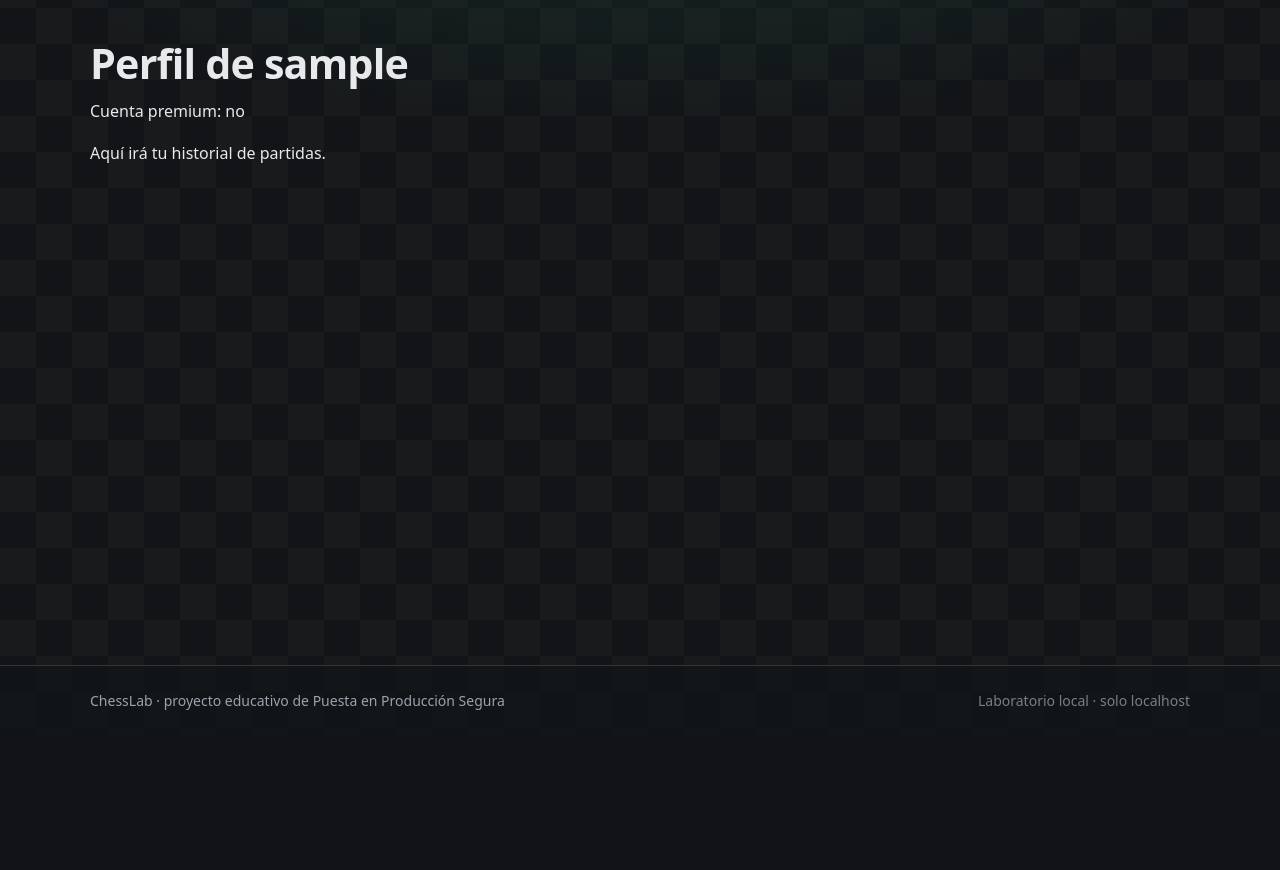
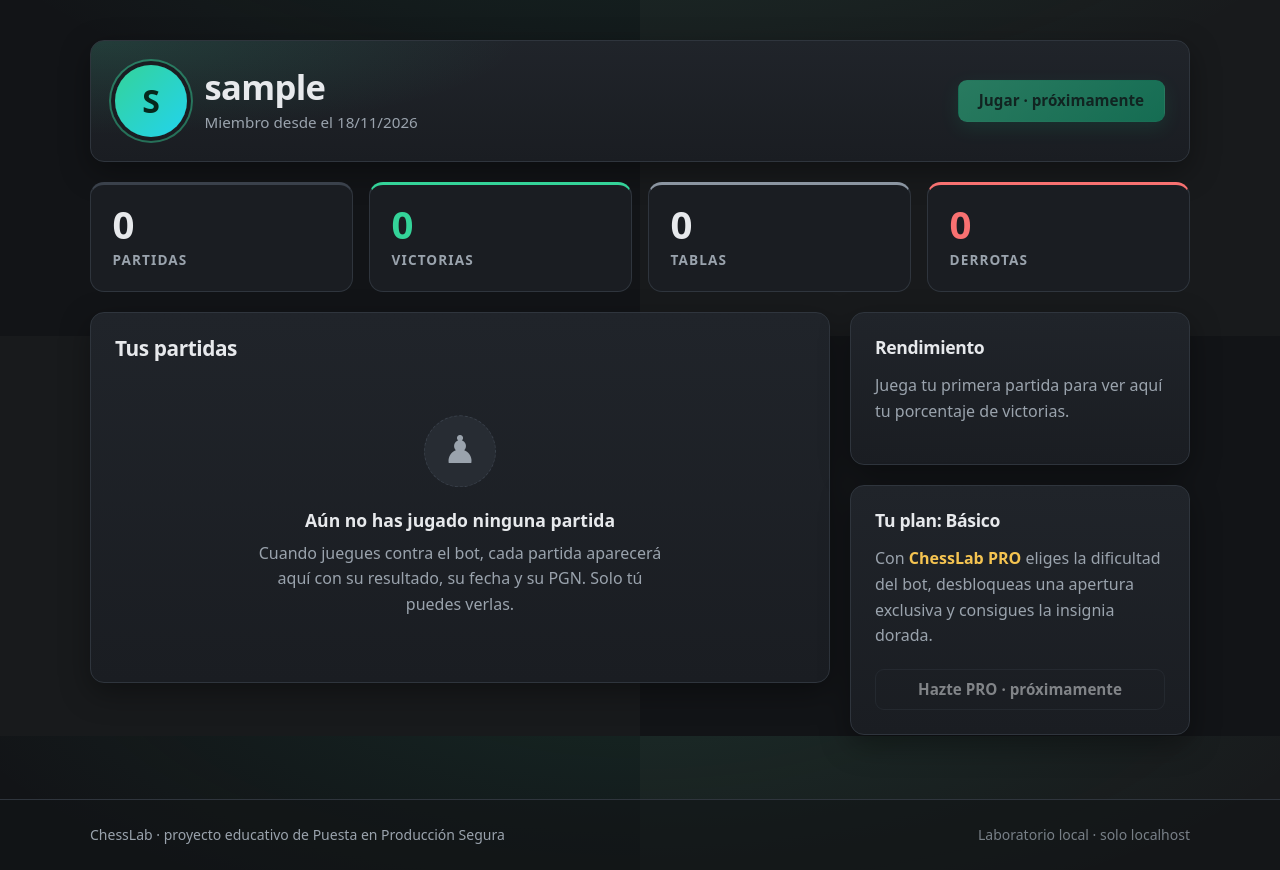
Before and after one commit to Huda-23/chesslab, a Flask app: page /perfil in a window 1280 px wide. Shown: the part 64-934 px from the top of the page. Before the commit the page ends 774 px from the top, so only its background shows below. Run offline with Flask 3, Linux system fonts and the light colour scheme; the visitor is signed in with stand-in values (Sample User, id 1); data comes from the database, SQL or seed files in the repository; data that the repository does not hold is empty.

Commit message:
Perfil de usuario: estadísticas e historial de partidas, filtrados por usuario de la sesión

```diff
--- /dev/null
+++ b/app/static/css/profile.css
@@ -0,0 +1,181 @@
+/* ==========================================================================
+   ChessLab · página de perfil
+   ========================================================================== */
+
+/* ---------- 1. Cabecera ---------- */
+.profile-head {
+  display: flex; flex-wrap: wrap; align-items: center; justify-content: space-between; gap: 1.25rem;
+  margin-bottom: 1.25rem;
+  background:
+    radial-gradient(ellipse 60% 120% at 0% 0%, rgba(52, 211, 153, .14), transparent 65%),
+    linear-gradient(180deg, var(--surface), var(--bg-elev));
+}
+.profile-id { display: flex; align-items: center; gap: 1.1rem; }
+
+.avatar--xl {
+  width: 72px; height: 72px;
+  font-size: 2rem;
+  box-shadow: 0 0 0 4px var(--bg-elev), 0 0 0 6px rgba(52, 211, 153, .45);
+}
+/* Los PRO llevan el anillo dorado */
+.avatar--pro {
+  background: linear-gradient(135deg, #ffe08a, var(--gold) 45%, #d99a1e);
+  color: #3a2a00;
+  box-shadow: 0 0 0 4px var(--bg-elev), 0 0 0 6px rgba(245, 196, 81, .6);
+}
+
+.profile-name {
+  display: flex; flex-wrap: wrap; align-items: center; gap: .6rem;
+  margin: 0 0 .2rem;
+  font-size: clamp(1.6rem, 1.2rem + 1.2vw, 2.2rem);
+}
+.profile-meta { margin: 0; color: var(--text-muted); font-size: .95rem; }
+
+/* ---------- 2. Estadísticas ---------- */
+.profile-stats {
+  display: grid;
+  grid-template-columns: repeat(4, 1fr);
+  gap: 1rem;
+  margin-bottom: 1.25rem;
+}
+.pstat {
+  display: flex; flex-direction: column; gap: .35rem;
+  padding: 1.25rem 1.35rem;
+  border-radius: var(--radius);
+  border: 1px solid var(--border);
+  border-top: 3px solid var(--border-strong);
+  background: var(--bg-elev);
+  animation: pstat-in .5s var(--ease) both;
+}
+.pstat:nth-child(2) { animation-delay: .06s; }
+.pstat:nth-child(3) { animation-delay: .12s; }
+.pstat:nth-child(4) { animation-delay: .18s; }
+@keyframes pstat-in { from { opacity: 0; transform: translateY(10px); } }
+
+.pstat-num {
+  font-size: clamp(1.8rem, 1.3rem + 1.4vw, 2.4rem);
+  font-weight: 800; line-height: 1; letter-spacing: -.03em;
+  font-variant-numeric: tabular-nums;
+}
+.pstat-label { font-size: .85rem; font-weight: 600; color: var(--text-muted); text-transform: uppercase; letter-spacing: .08em; }
+.pstat--win  { border-top-color: var(--accent); }
+.pstat--win  .pstat-num { color: var(--accent); }
+.pstat--draw { border-top-color: #8b95a1; }
+.pstat--loss { border-top-color: var(--danger); }
+.pstat--loss .pstat-num { color: var(--danger); }
+
+/* ---------- 3. Cuadrícula: historial + columna lateral ---------- */
+.profile-grid {
+  display: grid;
+  grid-template-columns: 1fr 340px;
+  gap: 1.25rem;
+  align-items: start;
+}
+.profile-side { display: grid; gap: 1.25rem; }
+.side-title { display: flex; align-items: center; gap: .5rem; font-size: 1.1rem; margin-bottom: 1rem; }
+
+/* ---------- 4. Historial ---------- */
+.history-head { display: flex; align-items: baseline; justify-content: space-between; gap: 1rem; margin-bottom: 1rem; }
+.history-head h2 { font-size: 1.3rem; margin: 0; }
+
+.games { margin: 0; padding: 0; list-style: none; }
+.game {
+  position: relative;
+  display: grid;
+  grid-template-columns: auto 1fr auto;
+  align-items: center; gap: .5rem 1rem;
+  padding: .8rem 0;
+  border-top: 1px solid var(--border);
+}
+.game:first-child { border-top: 0; }
+.game-date { color: var(--text-muted); font-size: .92rem; font-variant-numeric: tabular-nums; }
+
+.result {
+  display: inline-flex; justify-content: center;
+  min-width: 5.5rem;
+  padding: .25rem .65rem; border-radius: 999px;
+  font-size: .8rem; font-weight: 700;
+  border: 1px solid var(--border);
+  color: var(--text-muted); background: var(--surface-2);
+}
+.result--victoria { color: var(--accent); background: rgba(52, 211, 153, .1);  border-color: rgba(52, 211, 153, .35); }
+.result--derrota  { color: var(--danger); background: rgba(248, 113, 113, .1); border-color: rgba(248, 113, 113, .35); }
+.result--tablas   { color: #c3cad2; }
+
+.game-pgn summary {
+  cursor: pointer; list-style: none;
+  font-size: .85rem; font-weight: 600; color: var(--accent);
+}
+.game-pgn summary::-webkit-details-marker { display: none; }
+.game-pgn .label-hide { display: none; }
+.game-pgn[open] .label-show { display: none; }
+.game-pgn[open] .label-hide { display: inline; }
+/* Al abrir, el PGN ocupa toda la fila de abajo y el enlace se queda arriba a la derecha */
+.game-pgn[open] { grid-column: 1 / -1; }
+.game-pgn[open] summary { position: absolute; right: 0; top: calc(.8rem + .4rem); }
+.game-pgn pre {
+  margin: .6rem 0 0;
+  padding: .8rem 1rem;
+  max-height: 12rem; overflow: auto;
+  white-space: pre-wrap; word-break: break-word;
+  font-family: var(--font-mono); font-size: .82rem; line-height: 1.6;
+  color: var(--text-muted);
+  background: var(--bg);
+  border: 1px solid var(--border); border-radius: var(--radius-sm);
+}
+
+/* Estado vacío */
+.empty { text-align: center; padding: 2.5rem 1rem 1.5rem; }
+.empty-icon {
+  display: grid; place-items: center;
+  width: 72px; height: 72px; margin: 0 auto 1.1rem;
+  border-radius: 50%;
+  font-family: "Segoe UI Symbol", "Noto Sans Symbols 2", "DejaVu Sans", serif;
+  font-variant-emoji: text;
+  font-size: 2.4rem; line-height: 1;
+  color: var(--text-muted);
+  background: var(--surface-2);
+  border: 1px dashed var(--border-strong);
+  animation: bob 3s ease-in-out infinite;
+}
+@keyframes bob { 50% { transform: translateY(-5px); } }
+.empty-title { font-weight: 700; font-size: 1.1rem; margin-bottom: .4rem; }
+.empty .muted { max-width: 26rem; margin-inline: auto; }
+
+/* ---------- 5. Rendimiento ---------- */
+.winrate { margin-bottom: .75rem; color: var(--text-muted); }
+.winrate strong { font-size: 2rem; color: var(--text); letter-spacing: -.02em; margin-right: .25rem; }
+
+.result-bar { display: block; width: 100%; height: 12px; border-radius: 999px; overflow: hidden; margin-bottom: 1rem; }
+.seg-win  { fill: var(--accent); }
+.seg-draw { fill: #8b95a1; }
+.seg-loss { fill: var(--danger); }
+
+.legend { margin: 0; padding: 0; list-style: none; display: grid; gap: .4rem; font-size: .88rem; color: var(--text-muted); }
+.legend li { display: flex; align-items: center; gap: .5rem; }
+.key { width: 10px; height: 10px; border-radius: 3px; }
+.key--win  { background: var(--accent); }
+.key--draw { background: #8b95a1; }
+.key--loss { background: var(--danger); }
+
+/* ---------- 6. Plan ---------- */
+.plan .muted { margin-bottom: 1.25rem; }
+.gold { color: var(--gold); }
+.plan--pro {
+  border-color: rgba(245, 196, 81, .4);
+  background:
+    radial-gradient(ellipse 90% 70% at 100% 0%, rgba(245, 196, 81, .14), transparent 65%),
+    linear-gradient(180deg, var(--surface), var(--bg-elev));
+}
+.plan-list { margin: 0; padding: 0; list-style: none; display: grid; gap: .55rem; }
+.plan-list li { display: flex; gap: .55rem; color: var(--text-muted); }
+.plan-list li::before { content: "★"; color: var(--gold); }
+
+/* ---------- 7. Móvil ---------- */
+@media (max-width: 900px) {
+  .profile-grid { grid-template-columns: 1fr; }
+}
+@media (max-width: 600px) {
+  .profile-stats { grid-template-columns: repeat(2, 1fr); }
+  .profile-head .btn { width: 100%; }
+}
--- a/app/templates/profile.html
+++ b/app/templates/profile.html
@@ -1,6 +1,126 @@
 {% extends "base.html" %}
+
+{% block title %}Perfil de {{ g.user.username }} · ChessLab{% endblock %}
+
+{% block head %}
+  <link rel="stylesheet" href="{{ url_for('static', filename='css/profile.css') }}">
+{% endblock %}
+
 {% block content %}
-  <h1>Perfil de {{ g.user.username }}</h1>
-  <p>Cuenta premium: {{ "sí" if g.user.is_premium else "no" }}</p>
-  <p>Aquí irá tu historial de partidas.</p>
+{% set etiquetas = {"victoria": "Victoria", "tablas": "Tablas", "derrota": "Derrota"} %}
+
+{# ===================== 1. Cabecera del perfil ===================== #}
+<section class="profile-head card">
+  <div class="profile-id">
+    <span class="avatar avatar--xl{% if g.user.is_premium %} avatar--pro{% endif %}" aria-hidden="true">{{ g.user.username[0] | upper }}</span>
+    <div>
+      <h1 class="profile-name">
+        {{ g.user.username }}
+        {% if g.user.is_premium %}<span class="badge-pro">PRO</span>{% endif %}
+      </h1>
+      <p class="profile-meta">Miembro desde el {{ miembro_desde | fecha }}</p>
+    </div>
+  </div>
+  <span class="btn btn-primary is-disabled" aria-disabled="true">Jugar · próximamente</span>
+</section>
+
+{# ===================== 2. Estadísticas ===================== #}
+<section class="profile-stats" aria-label="Estadísticas">
+  <div class="pstat">
+    <span class="pstat-num">{{ total }}</span>
+    <span class="pstat-label">Partidas</span>
+  </div>
+  <div class="pstat pstat--win">
+    <span class="pstat-num">{{ conteo.victoria }}</span>
+    <span class="pstat-label">Victorias</span>
+  </div>
+  <div class="pstat pstat--draw">
+    <span class="pstat-num">{{ conteo.tablas }}</span>
+    <span class="pstat-label">Tablas</span>
+  </div>
+  <div class="pstat pstat--loss">
+    <span class="pstat-num">{{ conteo.derrota }}</span>
+    <span class="pstat-label">Derrotas</span>
+  </div>
+</section>
+
+<div class="profile-grid">
+
+  {# ===================== 3. Historial de partidas ===================== #}
+  <section class="card history" aria-labelledby="titulo-historial">
+    <div class="history-head">
+      <h2 id="titulo-historial">Tus partidas</h2>
+      {% if total %}<span class="muted">Últimas {{ partidas | length }}</span>{% endif %}
+    </div>
+
+    {% if partidas %}
+      <ul class="games">
+        {% for p in partidas %}
+          <li class="game">
+            <span class="result result--{{ p.result if p.result in etiquetas else 'other' }}">
+              {{ etiquetas.get(p.result, p.result) }}
+            </span>
+            <span class="game-date">{{ p.played_at | fecha }}</span>
+            {# El PGN lo enviará el navegador desde /play: es un dato del usuario.
+               Jinja lo escapa al pintarlo, así que un PGN con <script> saldría como texto. #}
+            <details class="game-pgn">
+              <summary><span class="label-show">Ver PGN</span><span class="label-hide">Ocultar PGN</span></summary>
+              <pre>{{ p.pgn }}</pre>
+            </details>
+          </li>
+        {% endfor %}
+      </ul>
+    {% else %}
+      <div class="empty">
+        <div class="empty-icon" aria-hidden="true">♟&#xFE0E;</div>
+        <p class="empty-title">Aún no has jugado ninguna partida</p>
+        <p class="muted">Cuando juegues contra el bot, cada partida aparecerá aquí con su resultado, su fecha y su PGN. Solo tú puedes verlas.</p>
+      </div>
+    {% endif %}
+  </section>
+
+  <aside class="profile-side">
+
+    {# ===================== 4. Rendimiento ===================== #}
+    <section class="card" aria-labelledby="titulo-rendimiento">
+      <h2 id="titulo-rendimiento" class="side-title">Rendimiento</h2>
+      {% if total %}
+        <p class="winrate"><strong>{{ porcentajes.victoria }}%</strong> de victorias</p>
+        {# Barra en SVG: los anchos son atributos del SVG (no style="..."), así que
+           siguen funcionando con una CSP estricta. Los números los calcula el servidor. #}
+        <svg class="result-bar" viewBox="0 0 100 10" preserveAspectRatio="none" aria-hidden="true">
+          <rect class="seg-win"  x="0" y="0" width="{{ porcentajes.victoria }}" height="10"/>
+          <rect class="seg-draw" x="{{ porcentajes.victoria }}" y="0" width="{{ porcentajes.tablas }}" height="10"/>
+          <rect class="seg-loss" x="{{ porcentajes.victoria + porcentajes.tablas }}" y="0" width="{{ 100 - porcentajes.victoria - porcentajes.tablas }}" height="10"/>
+        </svg>
+        <ul class="legend">
+          <li><span class="key key--win"></span>Victorias {{ porcentajes.victoria }}%</li>
+          <li><span class="key key--draw"></span>Tablas {{ porcentajes.tablas }}%</li>
+          <li><span class="key key--loss"></span>Derrotas {{ 100 - porcentajes.victoria - porcentajes.tablas }}%</li>
+        </ul>
+      {% else %}
+        <p class="muted">Juega tu primera partida para ver aquí tu porcentaje de victorias.</p>
+      {% endif %}
+    </section>
+
+    {# ===================== 5. Plan de la cuenta ===================== #}
+    {% if g.user.is_premium %}
+      <section class="card plan plan--pro" aria-labelledby="titulo-plan">
+        <h2 id="titulo-plan" class="side-title">Tu plan <span class="badge-pro">PRO</span></h2>
+        <ul class="plan-list">
+          <li>Selector de dificultad del bot</li>
+          <li>Apertura exclusiva en la academia</li>
+          <li>Insignia dorada junto a tu nombre</li>
+        </ul>
+      </section>
+    {% else %}
+      <section class="card plan" aria-labelledby="titulo-plan">
+        <h2 id="titulo-plan" class="side-title">Tu plan: Básico</h2>
+        <p class="muted">Con <strong class="gold">ChessLab PRO</strong> eliges la dificultad del bot, desbloqueas una apertura exclusiva y consigues la insignia dorada.</p>
+        <span class="btn btn-ghost btn-block is-disabled" aria-disabled="true">Hazte PRO · próximamente</span>
+      </section>
+    {% endif %}
+
+  </aside>
+</div>
 {% endblock %}
```
Also changed, not shown: app/auth.py (+51 -1 lines).
